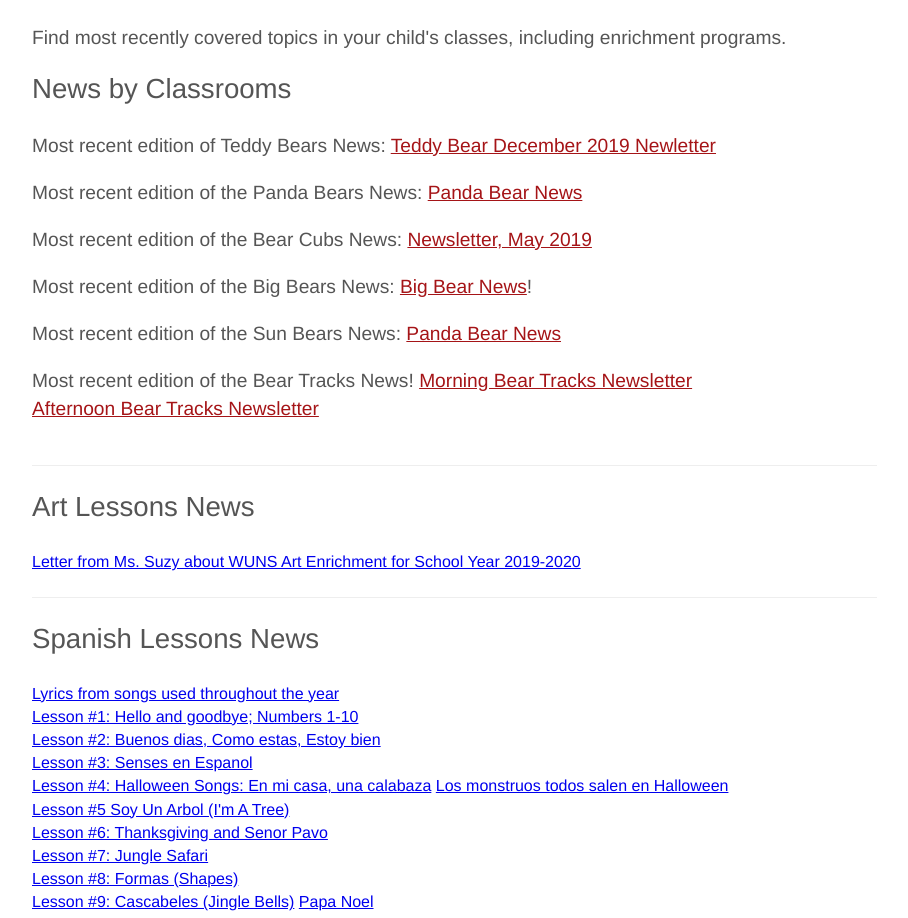
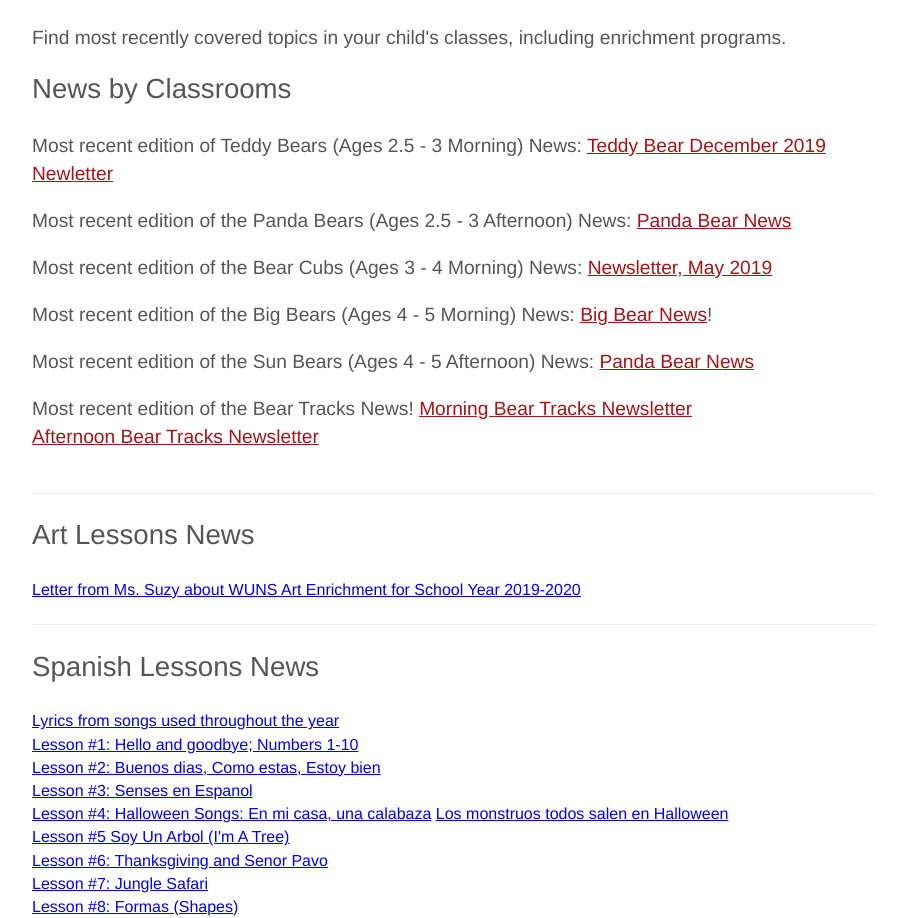
Before and after one commit to cse-256-f23/information-foraging-project-catherine-ray-nisha, a website: page files/newsletter.html in a window 1280 px wide. Shown: the part 1060-1978 px from the top of the page, without its empty margins (28-936 px from the left). Drawn offline with nearby package versions, Linux system fonts and the light colour scheme; files that its build step writes are made by us from their sources; files whose address does not match are found by name.

Commit message:
Update newsletter.html

```diff
--- a/files/newsletter.html
+++ b/files/newsletter.html
@@ -24,28 +24,28 @@
       </p>
       <h2>News by Classrooms</h2>
         <p>
-            Most recent edition of Teddy Bears News:
+            Most recent edition of Teddy Bears (Ages 2.5 - 3 Morning) News:
             <a class="download" href="downloads/TB-Newsletter-December-2.pdf" target="_blank">Teddy Bear December 2019
               Newletter</a><br>
             </p>
 
         <p>
-            Most recent edition of the Panda Bears News:
+            Most recent edition of the Panda Bears (Ages 2.5 - 3 Afternoon) News:
             <a class="download" href="downloads/panda_bear_news.pdf" target="_blank">Panda Bear News</a>
         </p>
 
         <p>
-            Most recent edition of the Bear Cubs News:
+            Most recent edition of the Bear Cubs (Ages 3 - 4 Morning) News:
             <a class="download" href="downloads/bear_cubs_news.pdf" target="_blank">Newsletter, May 2019</a>
         </p>
 
         <p>
-            Most recent edition of the Big Bears News:
+            Most recent edition of the Big Bears (Ages 4 - 5 Morning) News:
             <a class="download" href="downloads/big_bears_news.pdf" target="_blank">Big Bear News</a>!
         </p>
 
         <p>
-            Most recent edition of the Sun Bears News:
+            Most recent edition of the Sun Bears (Ages 4 - 5 Afternoon) News:
             <a class="download" href="downloads/sun_bear_news.pdf" target="_blank">Panda Bear News</a>
         </p>
 
```
